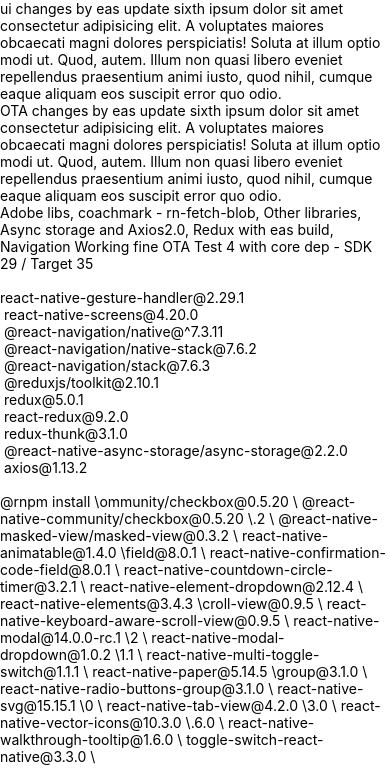
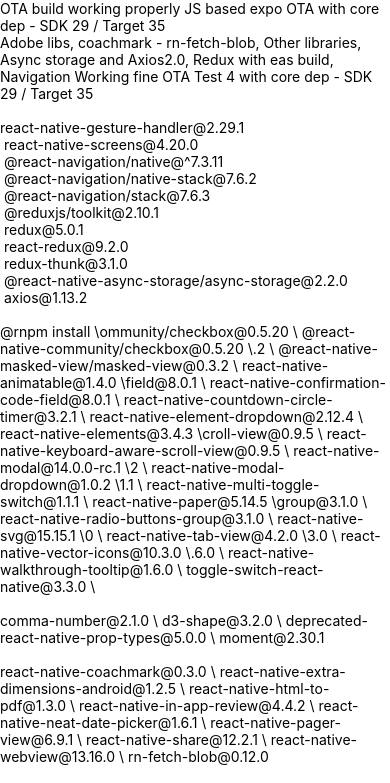
Before and after one commit to mangeshdsnapwork/rn86reference, a React Native app: screen / in a window 390 px wide. Shown: the top 783 px of the page. Built offline with nearby package versions, Linux system fonts and the light colour scheme.

Commit message:
javascript converted working locally

```diff
--- a/App.tsx
+++ b/App.js
@@ -63,7 +63,7 @@
         } else {
           console.log("No update available");
         }
-      } catch (e: any) {
+      } catch (e) {
         console.log("===== OTA ERROR =====");
         console.log("OTA ERROR JSON:", JSON.stringify(e, null, 2));
         console.log("OTA ERROR:", e);
@@ -77,7 +77,7 @@
 
           console.log("===== EXPO UPDATES NATIVE LOGS =====");
           console.log(JSON.stringify(logs, null, 2));
-        } catch (logError: any) {
+        } catch (logError) {
           console.log(
             "Failed to read Expo Updates logs:",
             JSON.stringify(logError, null, 2)
@@ -94,8 +94,9 @@
       <SafeAreaView>
       <ScrollView>
       <StatusBar barStyle={isDarkMode ? 'light-content' : 'dark-content'} />
-      <Text>ui changes by eas update sixth ipsum dolor sit amet consectetur adipisicing elit. A voluptates maiores obcaecati magni dolores perspiciatis! Soluta at illum optio modi ut. Quod, autem. Illum non quasi libero eveniet repellendus praesentium animi iusto, quod nihil, cumque eaque aliquam eos suscipit error quo odio.</Text>
-      <Text>OTA changes by eas update sixth ipsum dolor sit amet consectetur adipisicing elit. A voluptates maiores obcaecati magni dolores perspiciatis! Soluta at illum optio modi ut. Quod, autem. Illum non quasi libero eveniet repellendus praesentium animi iusto, quod nihil, cumque eaque aliquam eos suscipit error quo odio.</Text>
+      <Text>
+       OTA build working properly JS based expo OTA with core dep - SDK 29 / Target 35
+        </Text>
       <Text>Adobe libs, coachmark - rn-fetch-blob, Other libraries, Async storage and Axios2.0, Redux with eas build, Navigation Working fine OTA Test 4 with core dep - SDK 29 / Target 35</Text>
       <Text>
         {"\n"}
```
Also changed, not shown: package.json (+1 -6 lines), tsconfig.json (deleted, +0 -8 lines), 2 other files (tests, documents, lock files or other folders).
